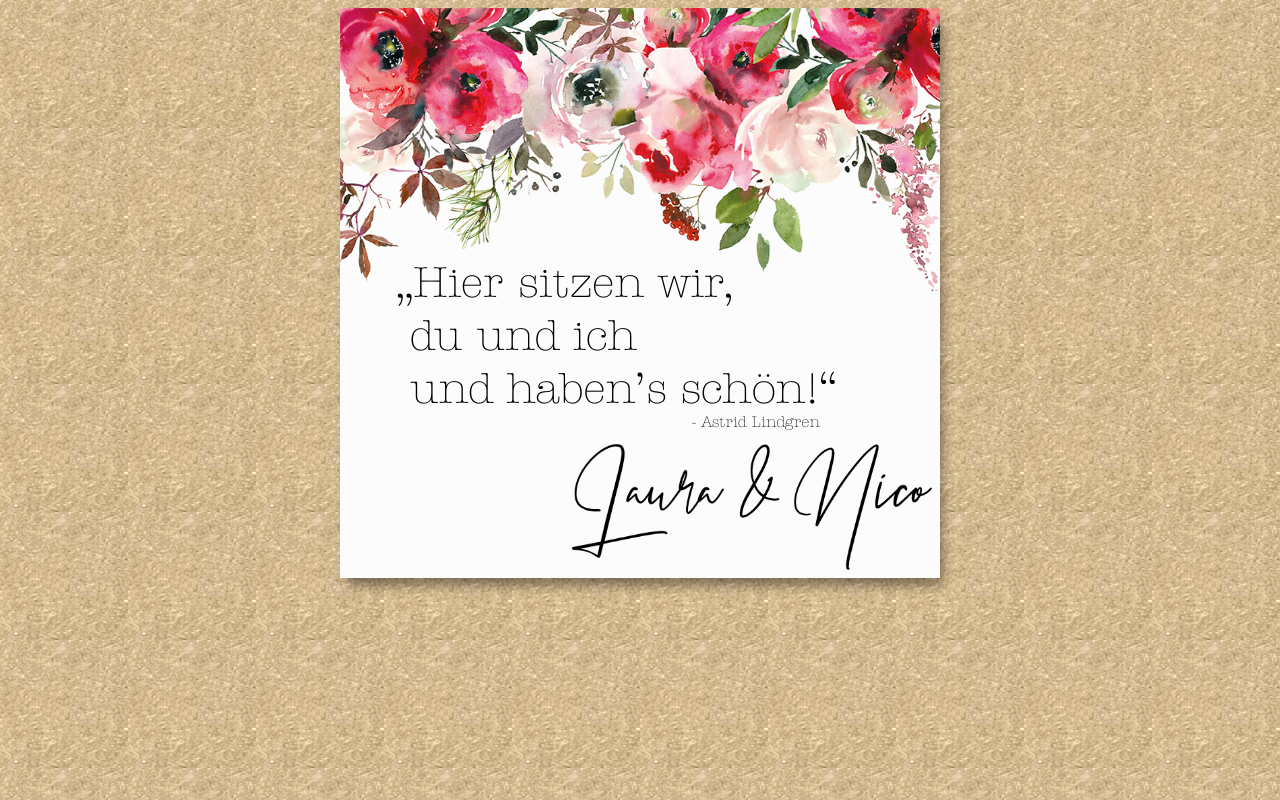
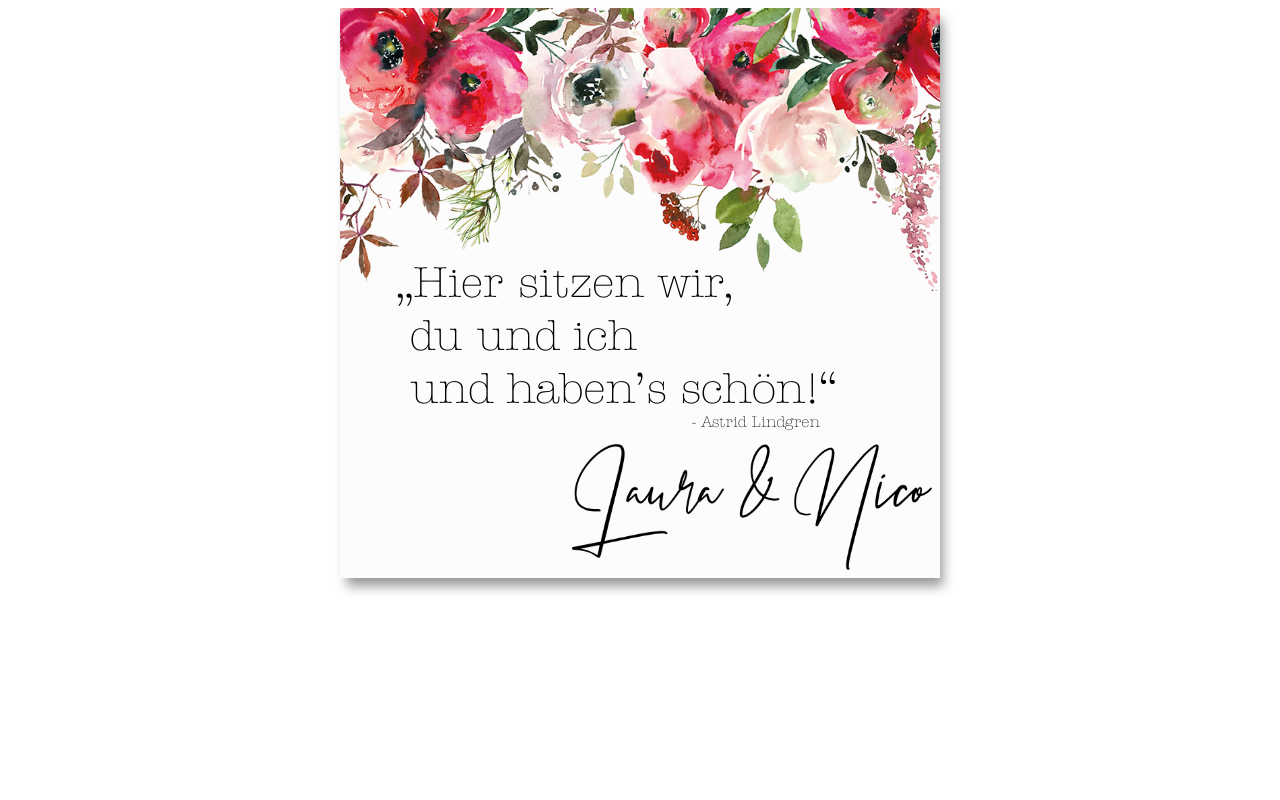
Before and after one commit to mcbernie/wedding, a PHP site: page / in a window 1280 px wide. Run offline with PHP 8.4, Linux system fonts and the light colour scheme.

Commit message:
do it on the other way

```diff
--- a/static/css/style.css
+++ b/static/css/style.css
@@ -10,7 +10,7 @@
 }
 
 body {
-    background-image: url("/static/img/background.png");
+    /*background-image: url("/static/img/background.png");*/
     font-family: "ITC American Typewriter";
 }
 .content {
```
